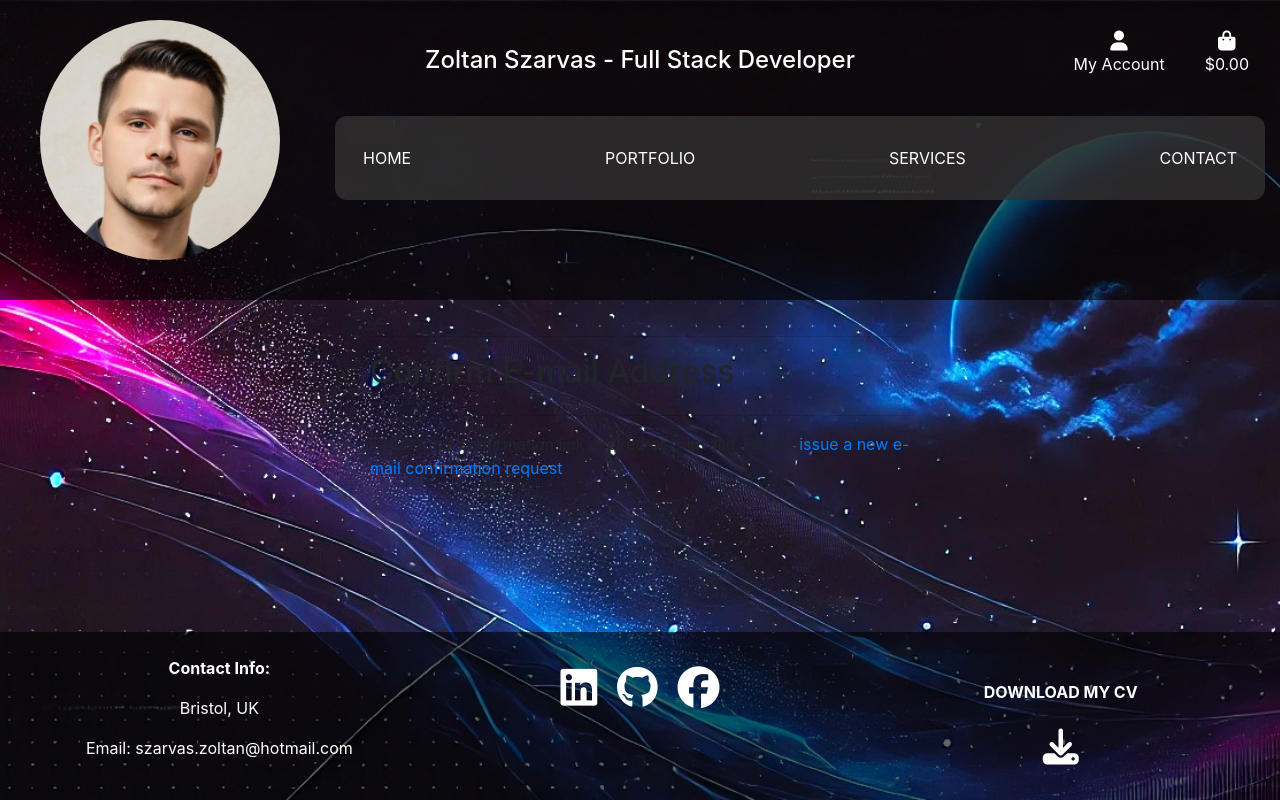
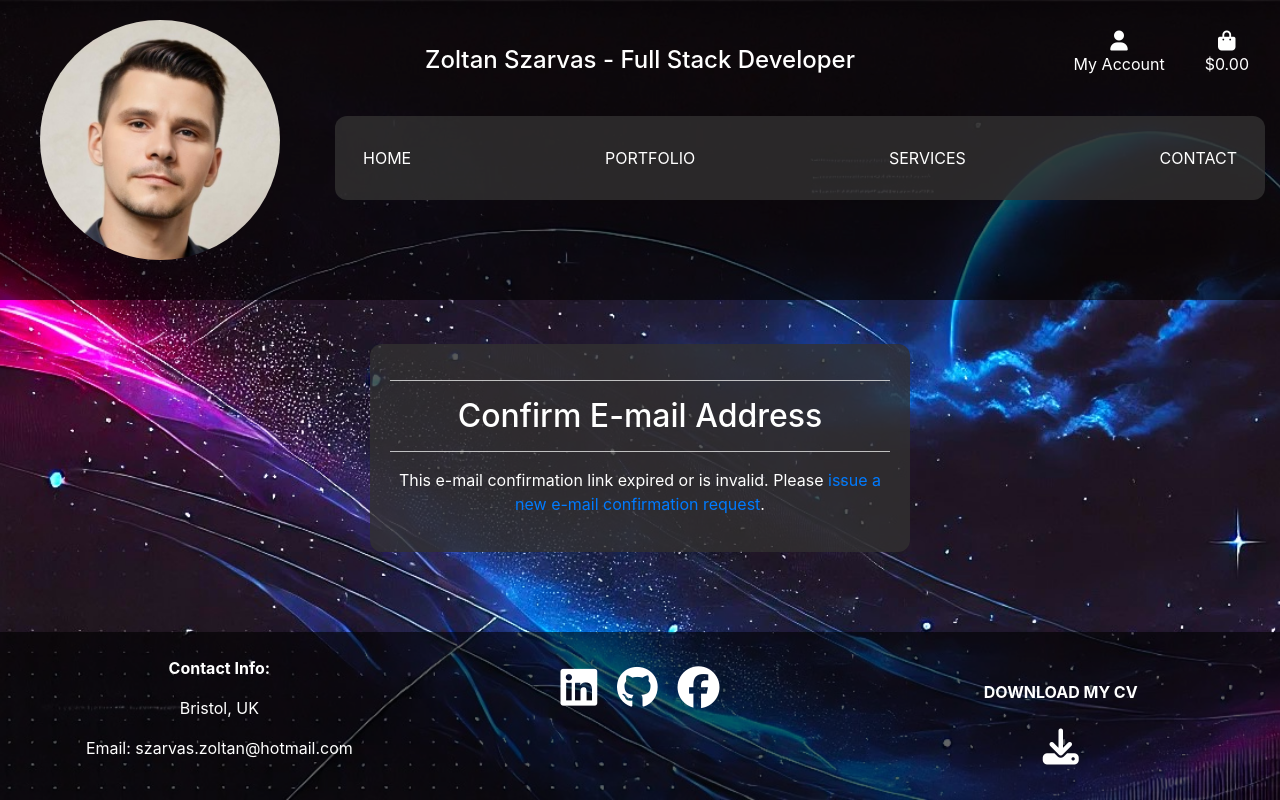
Before and after one commit to ZoltanSzarvas0209/myportfolio, a Django app: a page that uses templates/allauth/account/email_confirm.html in a window 1280 px wide. Run offline with Django 3.2, Linux system fonts and the light colour scheme; some libraries are stand-ins or nearby versions.

Commit message:
finished setting up emails and added style to email_confirm.html

```diff
--- a/templates/allauth/account/email_confirm.html
+++ b/templates/allauth/account/email_confirm.html
@@ -7,19 +7,21 @@
 
 
 {% block inner_content %}
-<hr>
-<h2 class="logo-font mb-4">{% trans "Confirm E-mail Address" %}</h2>
-<hr>
+
+<div class="custom-bg my-4 text-center text-white">
+    <hr class="mb-3 header-div bg-white">
+    <h2>{% trans "Confirm E-mail Address" %}</h2>
+    <hr class="mb-3 header-div bg-white">
 
     {% if confirmation %}
 
     {% user_display confirmation.email_address.user as user_display %}
 
-<p>{% blocktrans with confirmation.email_address.email as email %}Please confirm that <a href="mailto:{{ email }}">{{ email }}</a> is an e-mail address for user {{ user_display }}.{% endblocktrans %}</p>
+    <p>{% blocktrans with confirmation.email_address.email as email %}Please confirm that <a class="text-white" href="mailto:{{ email }}">{{ email }}</a> is an e-mail address for user {{ user_display }}.{% endblocktrans %}</p>
 
     <form method="post" action="{% url 'account_confirm_email' confirmation.key %}">
     {% csrf_token %}
-    <button type="submit">{% trans 'Confirm' %}</button>
+        <button class="custom-btn" type="submit">{% trans 'Confirm' %}</button>
     </form>
 
     {% else %}
@@ -29,5 +31,5 @@
     <p>{% blocktrans %}This e-mail confirmation link expired or is invalid. Please <a href="{{ email_url }}">issue a new e-mail confirmation request</a>.{% endblocktrans %}</p>
 
     {% endif %}
-
+</div>
 {% endblock %}
```
Lines whose indentation alone changed are shown as unchanged.
